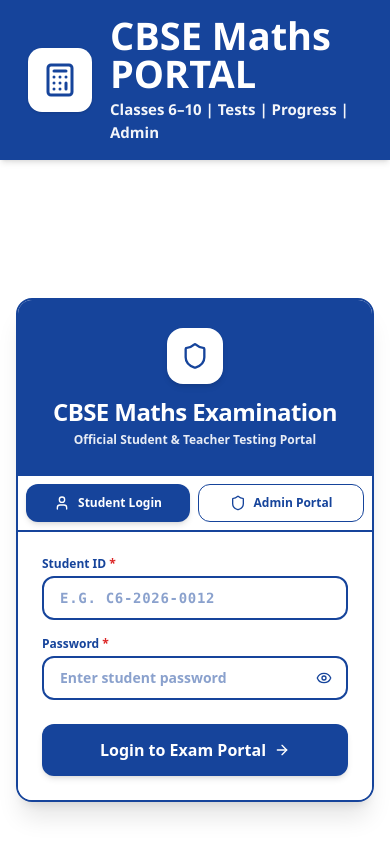
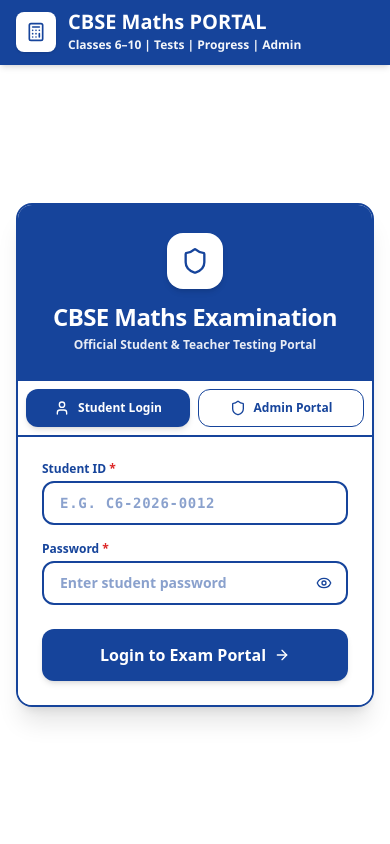
Before and after one commit to kiranidharana93-creator/aGanitha, a React (Vite) app: page / in a window 390 px wide. Shown: the top 844 px of the page. Built offline with nearby package versions, Linux system fonts and the light colour scheme; no server answers; the database is empty.

Commit message:
feat(ui): reduce navbar height and logo size
Streamline the header layout by reducing the height, logo icon dimensions, and typography to improve vertical space efficiency and mobile responsiveness.

```diff
--- a/src/components/Navbar.tsx
+++ b/src/components/Navbar.tsx
@@ -14,18 +14,18 @@
   onLogout,
 }) => {
   return (
-    <header className="bg-[#16449B] text-white shadow-md sticky top-0 z-40 min-h-[92px] flex items-center px-[28px] py-4 border-b border-[#16449B]">
-      <div className="max-w-7xl mx-auto w-full flex flex-col md:flex-row md:items-center justify-between gap-4">
+    <header className="bg-[#16449B] text-white shadow-md sticky top-0 z-40 min-h-[60px] flex items-center px-4 sm:px-6 py-2.5 border-b border-[#16449B]">
+      <div className="max-w-7xl mx-auto w-full flex flex-col sm:flex-row sm:items-center justify-between gap-2 sm:gap-4">
         {/* Brand */}
-        <div className="logo-container flex items-center gap-[18px]">
-          <div className="logo-icon w-[64px] h-[64px] bg-white rounded-[14px] flex items-center justify-center flex-shrink-0 shadow-sm">
-            <Calculator className="w-9 h-9 text-[#16449B]" />
+        <div className="logo-container flex items-center gap-3">
+          <div className="logo-icon w-10 h-10 bg-white rounded-lg flex items-center justify-center flex-shrink-0 shadow-sm">
+            <Calculator className="w-5 h-5 text-[#16449B]" />
           </div>
           <div>
-            <h1 className="logo-title font-['Segoe_UI',Arial,sans-serif] text-[28px] sm:text-[38px] font-bold text-white leading-none tracking-normal">
+            <h1 className="logo-title font-['Segoe_UI',Arial,sans-serif] text-lg sm:text-xl font-bold text-white leading-tight tracking-normal">
               CBSE Maths PORTAL
             </h1>
-            <p className="logo-subtitle mt-[6px] font-['Segoe_UI',Arial,sans-serif] text-[13px] sm:text-[15px] font-semibold text-white opacity-95">
+            <p className="logo-subtitle font-['Segoe_UI',Arial,sans-serif] text-[11px] sm:text-xs font-semibold text-white/90">
               Classes 6–10 | Tests | Progress | Admin
             </p>
           </div>
@@ -33,28 +33,28 @@
 
         {/* User Badge & Actions */}
         {currentUser.role && (
-          <div className="flex items-center space-x-4 self-end md:self-auto">
+          <div className="flex items-center space-x-3 self-end sm:self-auto">
             {currentUser.role === 'student' && currentUser.student && (
-              <div className="hidden sm:flex items-center space-x-2 bg-white/10 border border-white/20 rounded-full px-3.5 py-1.5 text-xs text-white">
-                <GraduationCap className="w-4 h-4 text-white" />
+              <div className="hidden sm:flex items-center space-x-2 bg-white/10 border border-white/20 rounded-full px-3 py-1 text-xs text-white">
+                <GraduationCap className="w-3.5 h-3.5 text-white" />
                 <span className="font-bold text-white">{currentUser.student.name}</span>
                 <span className="text-white/60">•</span>
-                <span className="bg-white/20 text-white font-extrabold px-2.5 py-0.5 rounded-full">
+                <span className="bg-white/20 text-white font-extrabold px-2 py-0.5 rounded-full text-[11px]">
                   {currentUser.student.class}
                 </span>
               </div>
             )}
 
             {currentUser.role === 'admin' && (
-              <div className="flex items-center space-x-2 bg-white/10 border border-white/20 rounded-full px-3.5 py-1.5 text-xs text-white">
-                <ShieldCheck className="w-4 h-4 text-white" />
+              <div className="flex items-center space-x-2 bg-white/10 border border-white/20 rounded-full px-3 py-1 text-xs text-white">
+                <ShieldCheck className="w-3.5 h-3.5 text-white" />
                 <span className="font-bold tracking-wide">ADMINISTRATOR</span>
               </div>
             )}
 
             <button
               onClick={onLogout}
-              className="flex items-center space-x-1.5 text-xs font-bold text-white bg-[#DC2626] hover:bg-[#B91C1C] px-3.5 py-2 rounded-lg transition-colors cursor-pointer shadow-sm"
+              className="flex items-center space-x-1.5 text-xs font-bold text-white bg-[#DC2626] hover:bg-[#B91C1C] px-3 py-1.5 rounded-lg transition-colors cursor-pointer shadow-sm"
               title="Logout"
             >
               <LogOut className="w-3.5 h-3.5 text-white" />
--- a/src/index.css
+++ b/src/index.css
@@ -20,23 +20,23 @@
 .header {
   background: #16449B;
   color: #FFFFFF;
-  height: 92px;
+  min-height: 60px;
   display: flex;
   align-items: center;
-  padding: 16px 28px;
+  padding: 10px 24px;
 }
 
 .logo-container {
   display: flex;
   align-items: center;
-  gap: 18px;
+  gap: 12px;
 }
 
 .logo-icon {
-  width: 64px;
-  height: 64px;
+  width: 40px;
+  height: 40px;
   background: #FFFFFF;
-  border-radius: 14px;
+  border-radius: 8px;
   display: flex;
   align-items: center;
   justify-content: center;
@@ -44,17 +44,17 @@
 
 .logo-title {
   font-family: 'Segoe UI', Arial, sans-serif;
-  font-size: 38px;
+  font-size: 20px;
   font-weight: 700;
   color: #FFFFFF;
-  line-height: 1;
+  line-height: 1.2;
   letter-spacing: 0;
 }
 
 .logo-subtitle {
-  margin-top: 6px;
+  margin-top: 2px;
   font-family: 'Segoe UI', Arial, sans-serif;
-  font-size: 15px;
+  font-size: 12px;
   font-weight: 600;
   color: #FFFFFF;
   opacity: 0.95;
```
